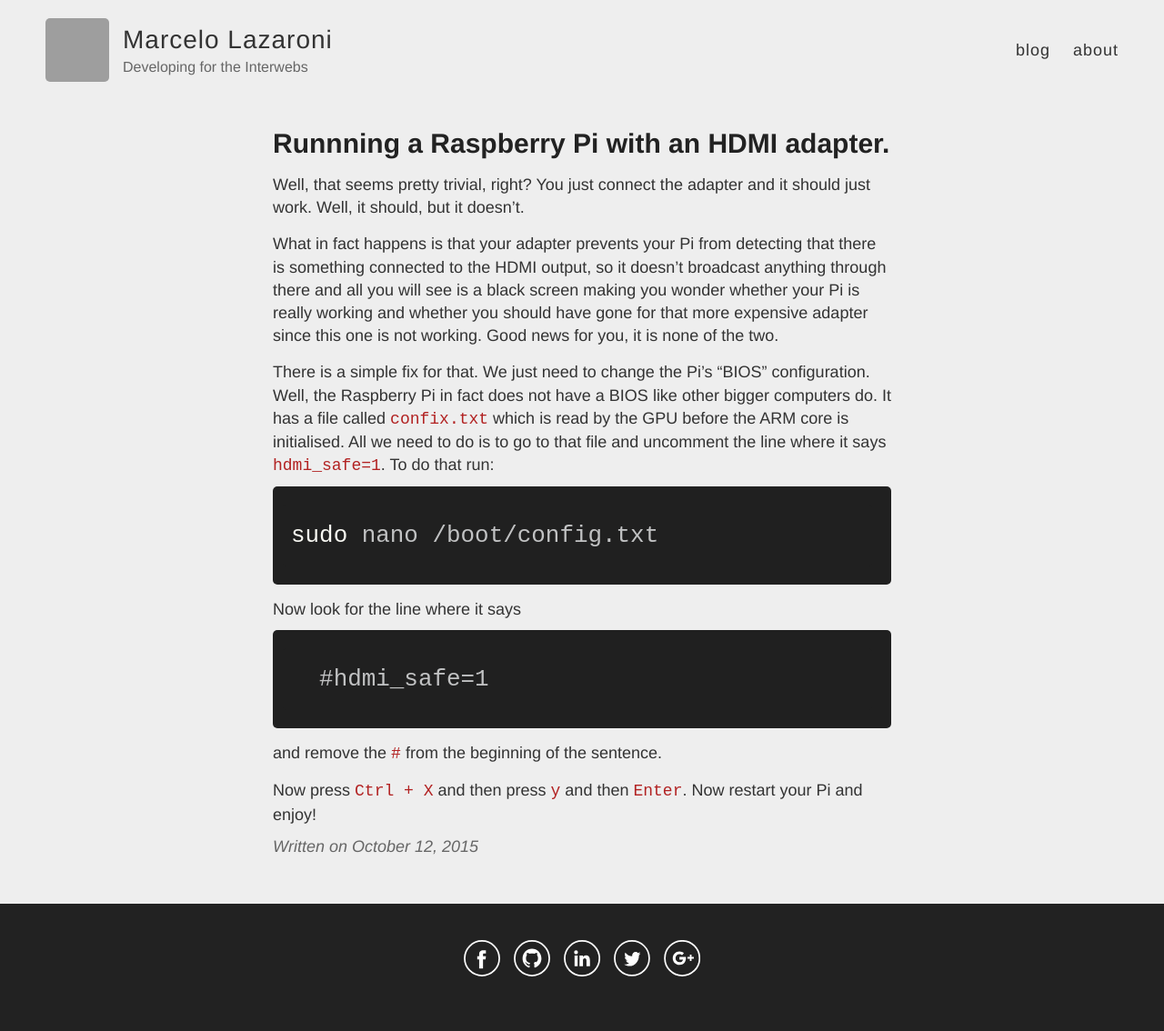
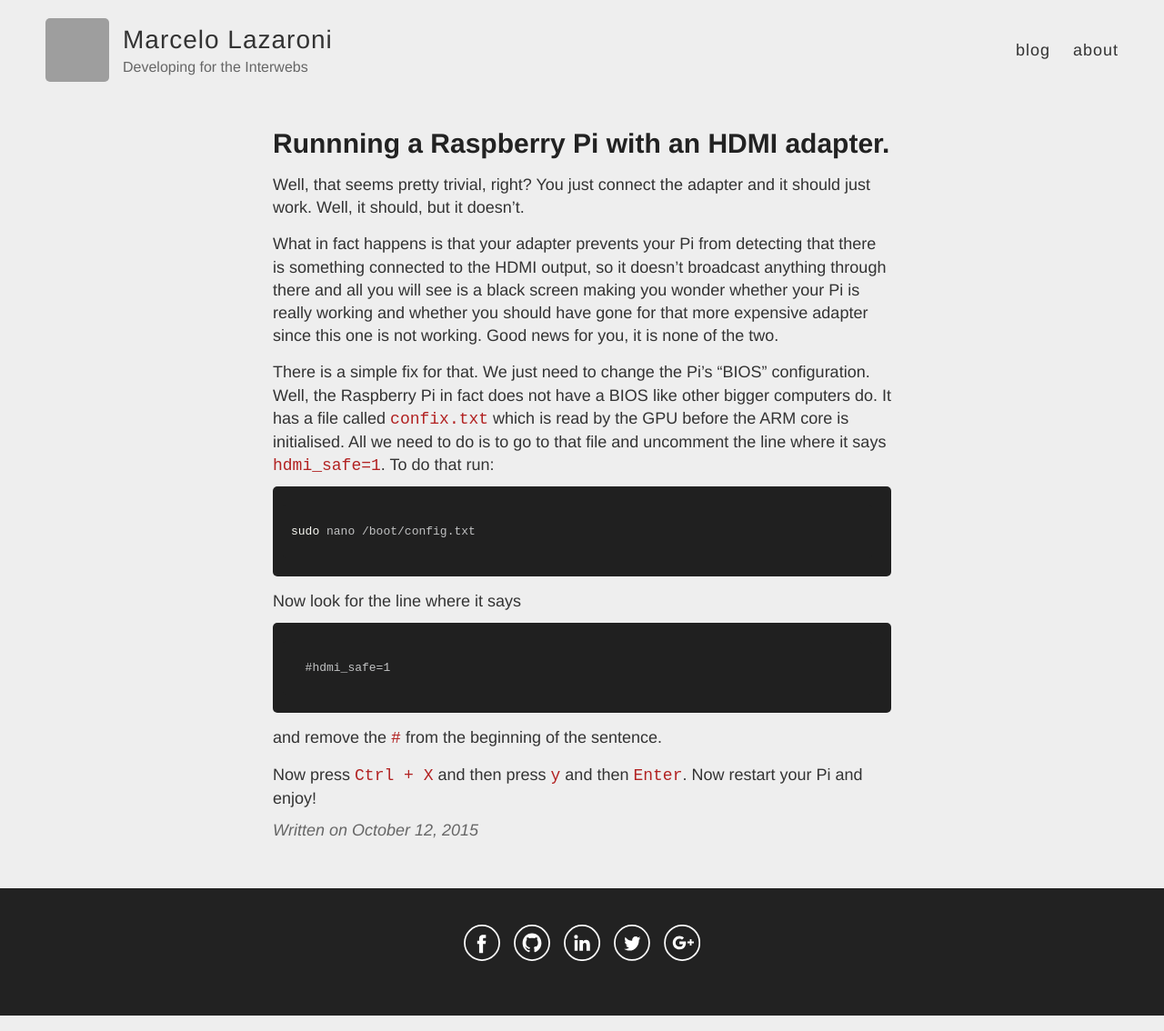
Before and after one commit to lazamar/lazamar.github.io, a Jekyll site: the page built from _posts/2015-10-12-pi-with-hdmi-adapter.md, in a window 1280 px wide. Shown: the whole page at 91% size. Built offline with Jekyll 4.4.1, drawn with Linux system fonts in a browser that asks for light colours; comment, search, counter and statistics services are not loaded; grey boxes are pictures that could not be loaded.

Commit message:
Adjust code font size

```diff
--- a/_sass/_highlights.scss
+++ b/_sass/_highlights.scss
@@ -16,8 +16,7 @@ code {
   padding-left: 10px;
   background: #202020;
   color: #C1C2C3;
-  font-size: 1.2em;
-  line-height: 1em;
+  font-size: .85em;
 }
 
 
```
